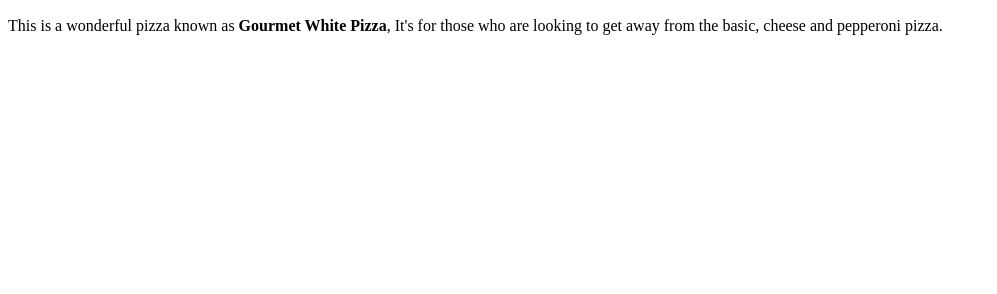
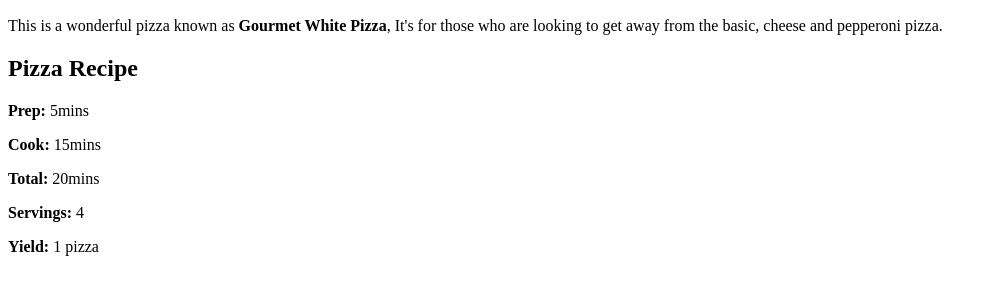
Before and after one commit to AliFahed/THE-ODIN-PROJECT, a plain HTML site: page Foundations/odin-recipes/recipes/pizza.html in a window 1280 px wide. Shown: the part 148-442 px from the top of the page, without its empty margins (0-997 px from the left). Drawn offline with Linux system fonts and the light colour scheme.

Commit message:
Add Pizza Recipe

```diff
--- a/Foundations/odin-recipes/recipes/pizza.html
+++ b/Foundations/odin-recipes/recipes/pizza.html
@@ -16,6 +16,13 @@
         This is a wonderful pizza known as <b>Gourmet White Pizza</b>, It's for those who are looking to get away from
         the basic, cheese and pepperoni pizza.
     </p>
-    <p></p>
+
+    <!-- Pizza Recipe -->
+    <h2>Pizza Recipe</h2>
+    <p><b>Prep:</b> 5mins</p>
+    <p><b>Cook:</b> 15mins</p>
+    <p><b>Total:</b> 20mins</p>
+    <p><b>Servings:</b> 4</p>
+    <p><b>Yield:</b> 1 pizza</p>
 </body>
 </html>
```
